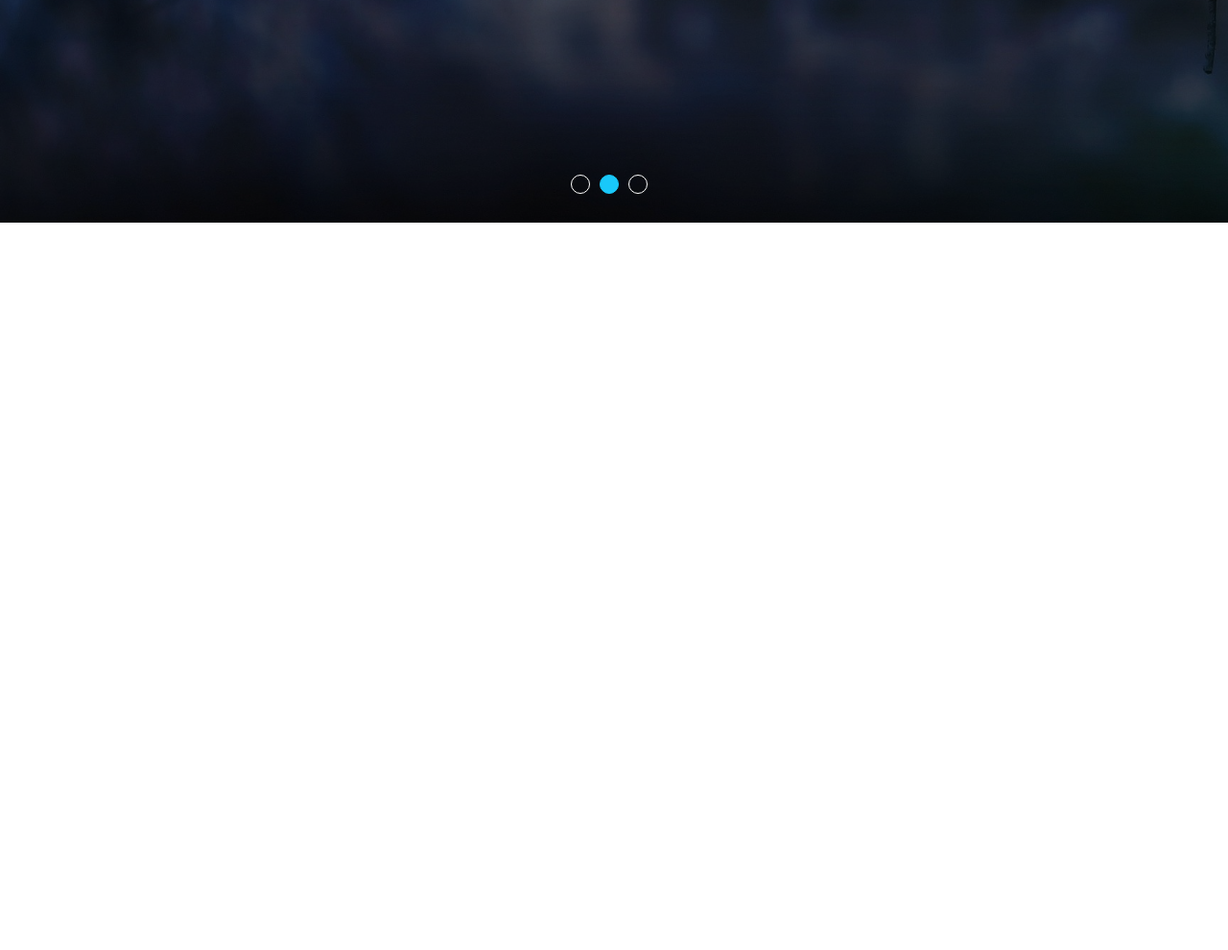
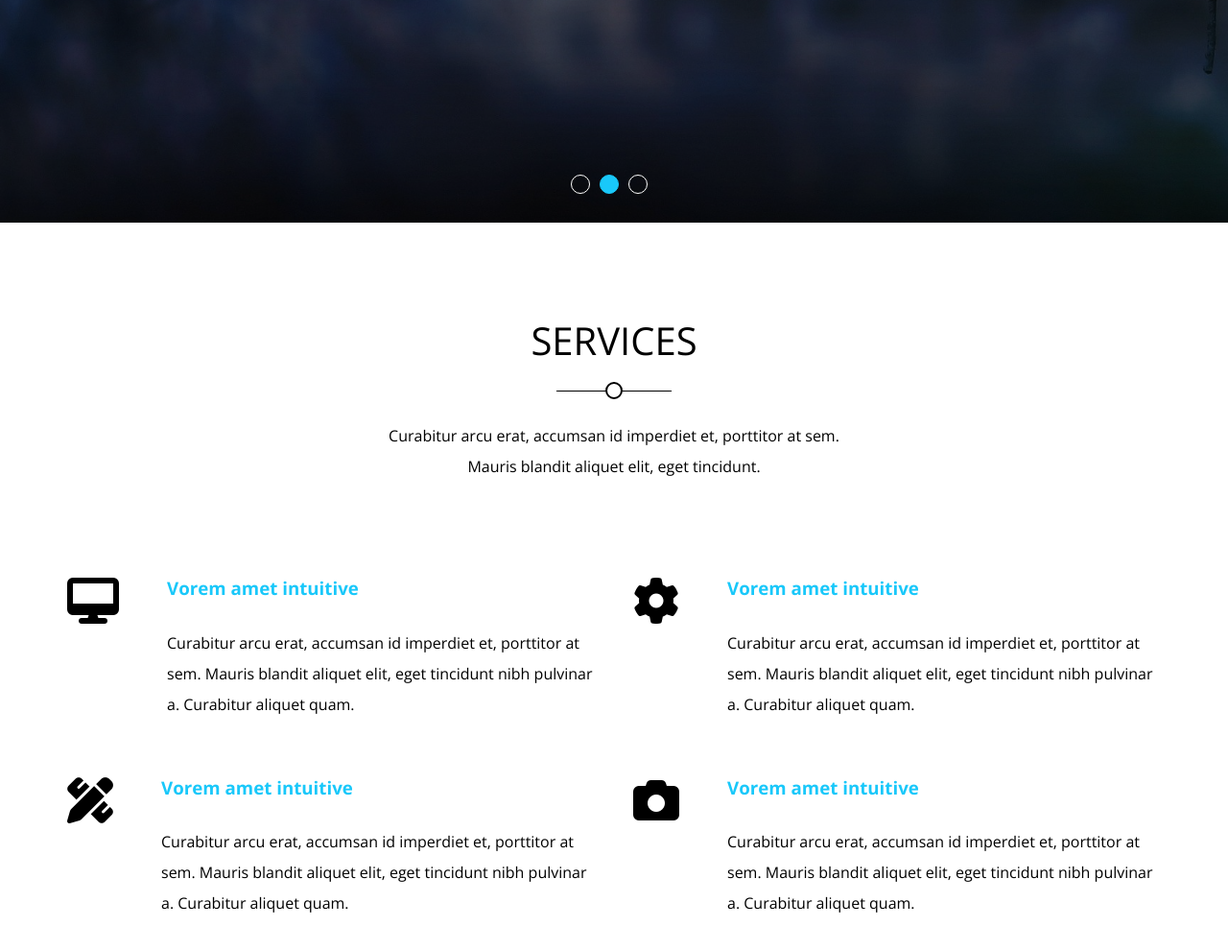
Before and after one commit to mohcenxman/Kasper, a plain HTML site: page index.html in a window 1280 px wide. Shown: the part 568-1558 px from the top of the page at 96% size. Before the commit the page ends 800 px from the top, so only its background shows below. Drawn offline with nearby package versions, Linux system fonts and the light colour scheme.

Commit message:
Services Section

```diff
--- a/css/main.css
+++ b/css/main.css
@@ -2,6 +2,7 @@
 :root {
     --main-color: #19c8fa;
     --transparent-color: rgb(15 116 143 / 70%);
+    --section-padding: 100px
 }
 /* End Variables */
 
@@ -48,7 +49,6 @@ ul {
 
 /* Start Component */
 .main-heading {
-    padding: 100px;
     text-align: center;
 }
 .main-heading h2 {
@@ -64,7 +64,7 @@ ul {
     background-color: black;
     left: 50%;
     transform: translateX(-50%);
-    height: 2px;
+    height: 1.5px;
     width: 120px;
     bottom: -30px;
 }
@@ -261,6 +261,43 @@ header nav .form i {
     border: 1px solid var(--main-color);
     background-color: var(--main-color);
 }
+/* End Landing */
 
-
-/* End Landing */
+/* Start Services */
+.services {
+    padding-top: var(--section-padding);
+    padding-bottom: var(--section-padding);
+}
+@media only screen and (min-width: 768px) {
+    .services .services-container {
+        display: grid;
+        grid-template-columns: repeat(auto-fill, minmax(450px, 1fr));
+        grid-column-gap: 40px;
+        grid-row-gap: 60px;
+    }
+}
+.services .service-box {
+    display: flex;
+}
+.services .service-box i {
+    margin-right: 50px;
+}
+@media only screen and (max-width: 767px) {
+    .services .service-box {
+        display: flex;
+        flex-direction: column;
+        text-align: center;
+        margin-bottom: 40px;
+    }
+    .services .service-box i {
+        margin: 0 0 40px;
+    }
+}
+.services .service-box h3 {
+    margin-bottom: 30px;
+    color: var(--main-color);
+}
+.services .service-box p {
+    line-height: 2;
+}
+/* End Services */
--- a/index.html
+++ b/index.html
@@ -66,5 +66,60 @@
     </div>
     <!-- End Landing -->
 
+    <!-- Start Services-->
+    <div class="services">
+        <div class="container">
+            <div class="main-heading">
+                <h2>Services</h2>
+                <p>
+                    Curabitur arcu erat, accumsan id imperdiet et, porttitor at sem. Mauris blandit aliquet elit, eget tincidunt.
+                </p>
+            </div>
+            <div class="services-container">
+                <div class="service-box">
+                    <i class="fa-solid fa-desktop fa-3x"></i>
+                    <div class="text">
+                        <h3>Vorem amet intuitive</h3>
+                        <p>
+                            Curabitur arcu erat, accumsan id imperdiet et, porttitor at sem. Mauris blandit aliquet elit,
+                            eget tincidunt nibh pulvinar a. Curabitur aliquet quam.
+                        </p>
+                    </div>
+                </div>
+                <div class="service-box">
+                    <i class="fa-solid fa-gear fa-3x"></i>
+                    <div class="text">
+                        <h3>Vorem amet intuitive</h3>
+                        <p>
+                            Curabitur arcu erat, accumsan id imperdiet et, porttitor at sem. Mauris blandit aliquet elit,
+                            eget tincidunt nibh pulvinar a. Curabitur aliquet quam.
+                        </p>
+                    </div>
+                </div>
+                <div class="service-box">
+                    <i class="fa-solid fa-pen-ruler fa-3x"></i>
+                    <div class="text">
+                        <h3>Vorem amet intuitive</h3>
+                        <p>
+                            Curabitur arcu erat, accumsan id imperdiet et, porttitor at sem. Mauris blandit aliquet elit,
+                            eget tincidunt nibh pulvinar a. Curabitur aliquet quam.
+                        </p>
+                    </div>
+                </div>
+                <div class="service-box">
+                    <i class="fa-solid fa-camera fa-3x"></i>
+                    <div class="text">
+                        <h3>Vorem amet intuitive</h3>
+                        <p>
+                            Curabitur arcu erat, accumsan id imperdiet et, porttitor at sem. Mauris blandit aliquet elit,
+                            eget tincidunt nibh pulvinar a. Curabitur aliquet quam.
+                        </p>
+                    </div>
+                </div>
+            </div>
+        </div>
+    </div>
+    <!-- End Services-->
+
 </body>
 </html>
```
